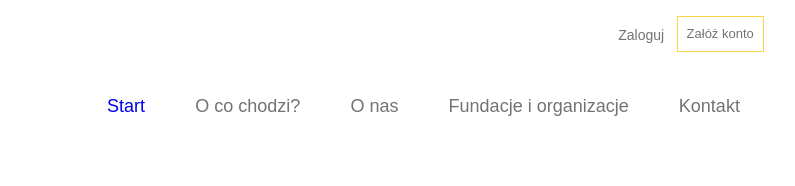
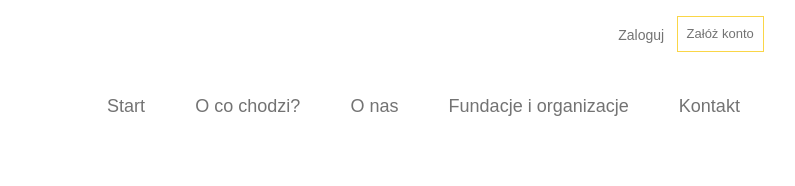
Before and after one commit to Dawid-Buchwald/giveInGoodHands, a React (Create React App) app: page /logowanie in a window 1280 px wide. Shown: the top 186 px of the page, without its empty margins (373-1168 px from the left). Built offline with nearby package versions, Linux system fonts and the light colour scheme.

Commit message:
zmiana koloru

```diff
--- a/src/scss/settings/_header.scss
+++ b/src/scss/settings/_header.scss
@@ -148,6 +148,7 @@ li {
     padding: 0.563rem 1.25rem;
         a {
             text-decoration: none;
+            color: $color-grey;
         }
 }
 
@@ -162,4 +163,5 @@ li {
 .menuBig>li:hover {
         border: 0.75px solid $color-black;
         padding: 0.563rem 1.25rem;
+        text-decoration: none;
 }
```
